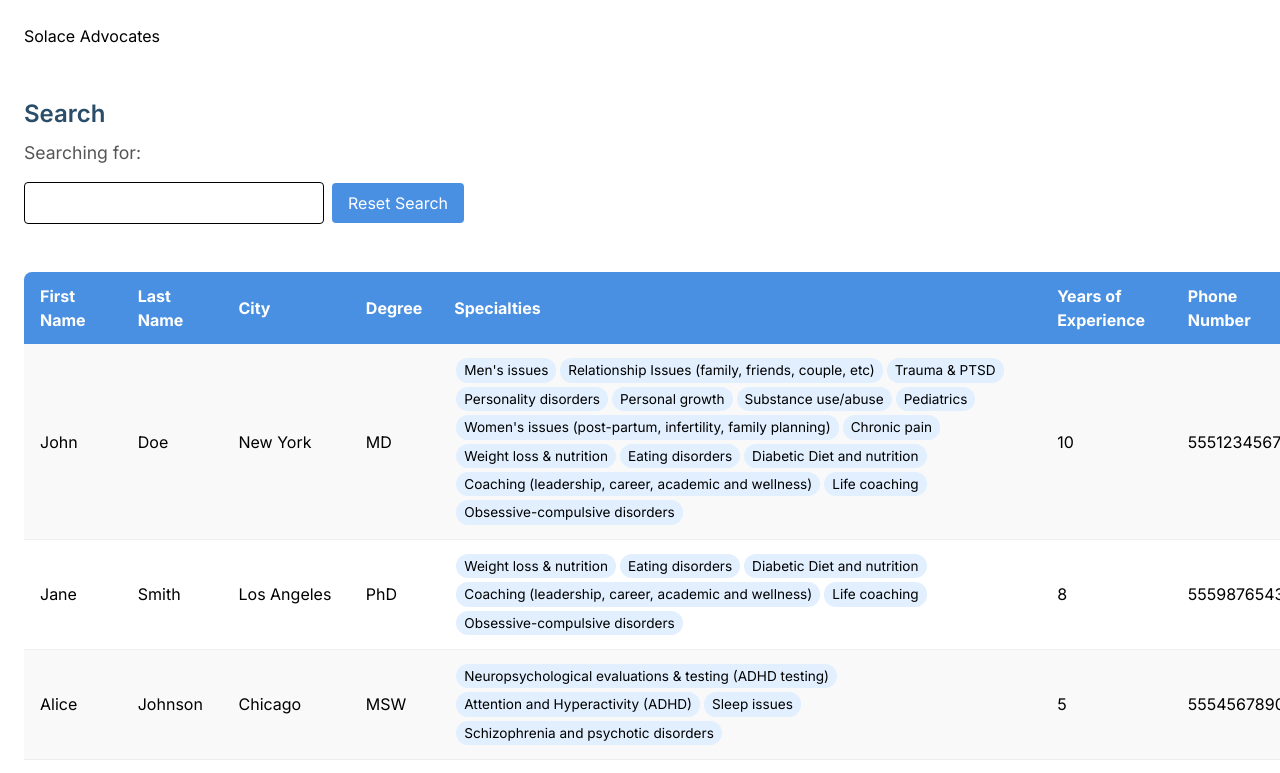
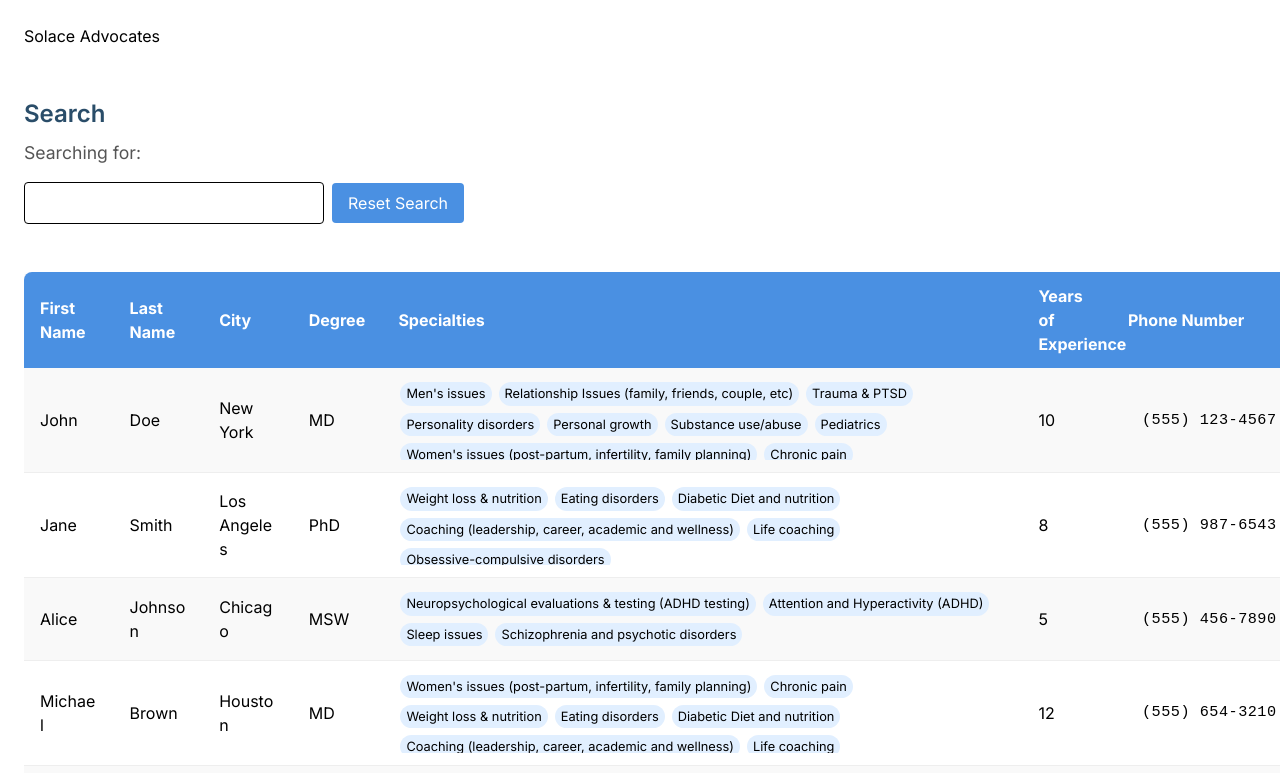
Before and after one commit to Thanh-Lai/solace-candidate-assignment, a Next.js app: page / in a window 1280 px wide. Shown: the top 773 px of the page. Built offline with nearby package versions, Linux system fonts and the light colour scheme.

Commit message:
style search table

```diff
--- a/src/app/page.tsx
+++ b/src/app/page.tsx
@@ -12,6 +12,15 @@ interface Advocate {
   specialties: string[];
   yearsOfExperience: number | string;
   phoneNumber: string | number;
+}
+
+function formatPhoneNumber(phoneNumberString: string) {
+  const cleaned = phoneNumberString.replace(/\D/g, '');
+  const match = cleaned.match(/^(\d{3})(\d{3})(\d{4})$/);
+  if (match) {
+    return '(' + match[1] + ') ' + match[2] + '-' + match[3];
+  }
+  return phoneNumberString;
 }
 
 export default function Home() {
@@ -114,9 +123,9 @@ export default function Home() {
               <th className="table-header-cell">Last Name</th>
               <th className="table-header-cell">City</th>
               <th className="table-header-cell">Degree</th>
-              <th className="table-header-cell">Specialties</th>
+              <th className="table-header-cell" style={{ width: '50%' }}>Specialties</th>
               <th className="table-header-cell">Years of Experience</th>
-              <th className="table-header-cell">Phone Number</th>
+              <th className="table-header-cell" style={{ width: '15%' }}>Phone Number</th>
             </tr>
           </thead>
           <tbody>
@@ -131,14 +140,20 @@ export default function Home() {
                   <td className="table-cell">{advocate.city}</td>
                   <td className="table-cell">{advocate.degree}</td>
                   <td className="table-cell">
-                    {advocate.specialties.map((specialty, i) => (
-                      <div key={i} className="specialty-tag">
-                        {specialty}
-                      </div>
-                    ))}
+                    <div className="specialties-container">
+                      {advocate.specialties.map((specialty, i) => (
+                        <div key={i} className="specialty-tag">
+                          {specialty}
+                        </div>
+                      ))}
+                    </div>
                   </td>
                   <td className="table-cell">{advocate.yearsOfExperience}</td>
-                  <td className="table-cell">{advocate.phoneNumber}</td>
+                  <td className="table-cell">
+                    <span className="phone-number">
+                      {formatPhoneNumber(String(advocate.phoneNumber))}
+                    </span>
+                  </td>
                 </tr>
               ))
             ) : (
--- a/src/app/styles/page.css
+++ b/src/app/styles/page.css
@@ -46,7 +46,18 @@
   background-color: #3a80d2;
 }
 
-/* Table styles */
+
+.phone-number {
+  font-family: monospace;
+  font-size: 0.95rem;
+  padding: 5px 14px;
+  border-radius: 4px;
+  display: inline-block;
+  letter-spacing: 0.5px;
+  min-width: 180px;
+}
+
+
 .table-container {
   overflow-x: auto;
 }
@@ -57,6 +68,7 @@
   box-shadow: 0 4px 8px rgba(0,0,0,0.1);
   border-radius: 8px;
   overflow: hidden;
+  table-layout: fixed;
 }
 
 .table-header {
@@ -81,13 +93,23 @@
 .table-cell {
   padding: 12px 16px;
   border-bottom: 1px solid #eee;
+  word-wrap: break-word;
+  overflow-wrap: break-word;
 }
 
 .specialty-tag {
   display: inline-block;
   background-color: #e1efff;
-  padding: 2px 8px;
+  padding: 2px 6px;
   margin: 2px;
   border-radius: 12px;
-  font-size: 0.85rem;
+  font-size: 0.8rem;
 }
+
+.specialties-container {
+  display: flex;
+  flex-wrap: wrap;
+  gap: 3px;
+  max-height: 80px;
+  overflow-y: auto;
+}
```
